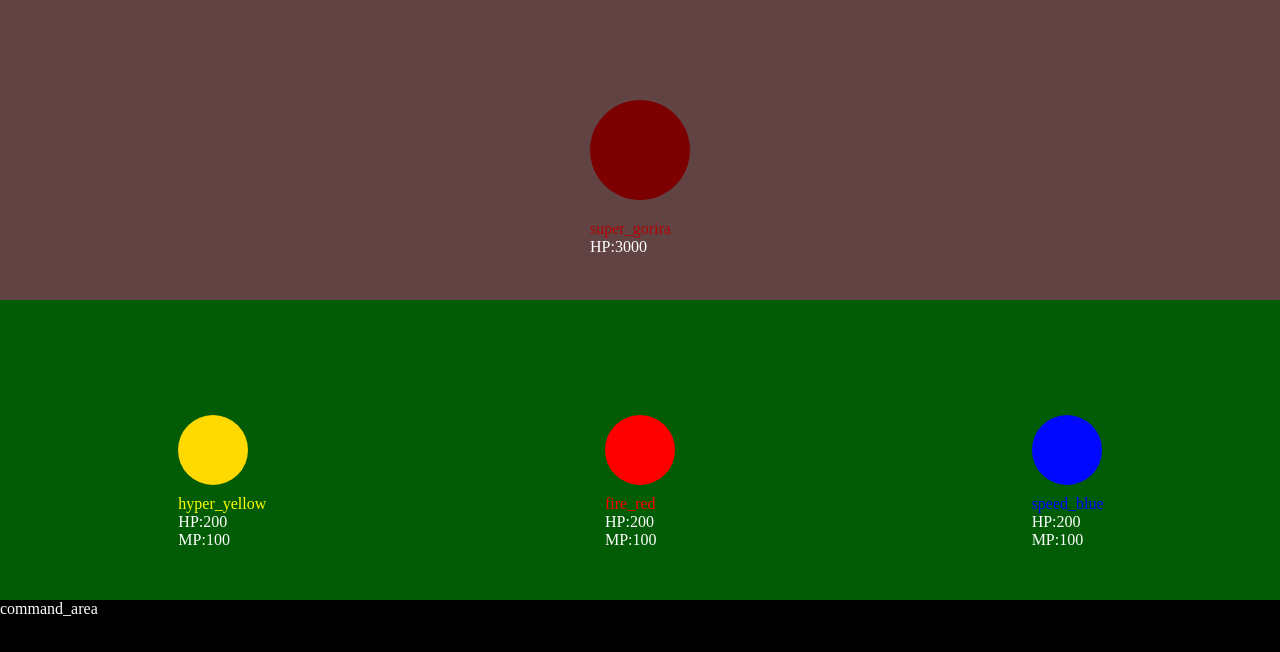
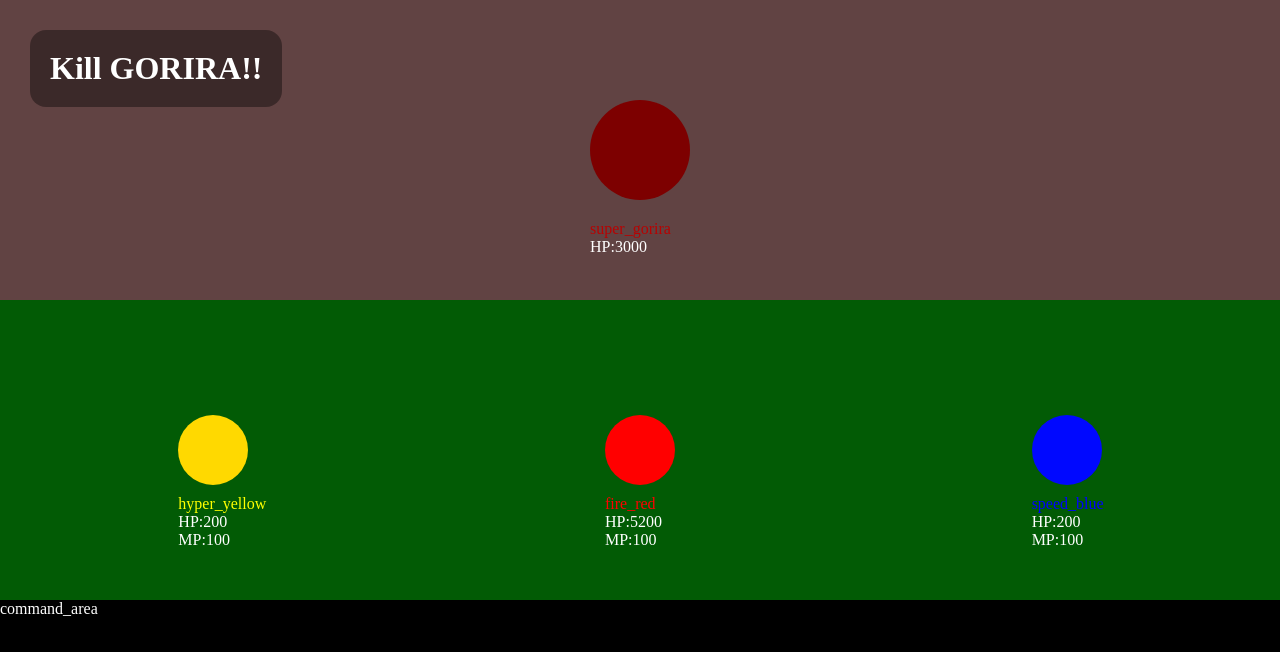
Before and after one commit to kee111/kusogeReact, a React (Create React App) app: page / in a window 1280 px wide. Shown: the top 652 px of the page. Built offline with nearby package versions, Linux system fonts and the light colour scheme.

Commit message:
綺麗にした

```diff
--- a/public/index.html
+++ b/public/index.html
@@ -2,7 +2,7 @@
 <html lang="ja">
     <head>
         <meta charset="utf-8" />
-    <title>React App</title>
+        <title>kill GORIRA!!!</title>
     </head>
     <body>
         <div id="root"></div>
--- a/src/App.css
+++ /dev/null
@@ -1,105 +0,0 @@
-.teki_area {
-  height: 300px;
-  background-color: #614343;
-  display: -webkit-box;
-  display: -ms-flexbox;
-  display: flex;
-  -webkit-box-pack: center;
-      -ms-flex-pack: center;
-          justify-content: center;
-  -webkit-box-align: center;
-      -ms-flex-align: center;
-          align-items: center;
-}
-
-.teki_area .super_gorira_wrapper {
-  width: 100px;
-  height: 100px;
-  background-color: #7d0000;
-  border-radius: 100%;
-  position: relative;
-  color: white;
-}
-
-.teki_area .super_gorira_wrapper .status {
-  position: absolute;
-  top: 120px;
-}
-
-.teki_area .super_gorira_wrapper .status .name {
-  color: #b80202;
-}
-
-.mikata_area {
-  height: 300px;
-  background-color: #025b05;
-  display: -webkit-box;
-  display: -ms-flexbox;
-  display: flex;
-  -ms-flex-pack: distribute;
-      justify-content: space-around;
-  -webkit-box-align: center;
-      -ms-flex-align: center;
-          align-items: center;
-}
-
-.mikata_area .hyper_yellow_wrapper {
-  width: 70px;
-  height: 70px;
-  background-color: #ffd900;
-  color: white;
-  border-radius: 100%;
-  position: relative;
-}
-
-.mikata_area .hyper_yellow_wrapper .status {
-  position: absolute;
-  top: 80px;
-}
-
-.mikata_area .hyper_yellow_wrapper .status .name {
-  color: yellow;
-}
-
-.mikata_area .fire_red_wrapper {
-  width: 70px;
-  height: 70px;
-  background-color: red;
-  color: white;
-  border-radius: 100%;
-  position: relative;
-}
-
-.mikata_area .fire_red_wrapper .status {
-  position: absolute;
-  top: 80px;
-}
-
-.mikata_area .fire_red_wrapper .status .name {
-  color: red;
-}
-
-.mikata_area .speed_blue_wrapper {
-  width: 70px;
-  height: 70px;
-  background-color: #0008ff;
-  color: white;
-  border-radius: 100%;
-  position: relative;
-}
-
-.mikata_area .speed_blue_wrapper .status {
-  position: absolute;
-  top: 80px;
-}
-
-.mikata_area .speed_blue_wrapper .status .name {
-  color: blue;
-}
-
-.command_area {
-  height: 200px;
-  color: white;
-  background-color: black;
-}
-/*# sourceMappingURL=App.css.map */
--- a/src/App.js
+++ b/src/App.js
@@ -1,17 +1,33 @@
-import React from "react";
+import React, { useEffect, useState } from "react";
 import Fighter from "./components/ Fighter";
-import "./App.css";
+import "./App.scss";
 import Teki from "./components/Teki";
+import Header from "./components/Header";
+
+const functions = {
+    changeHP_fighter: (newFigher, fighterName, hp) => {
+        return newFigher.map((fighter) => {
+            if (fighterName == fighter.name) {
+                fighter.hp = fighter.hp + hp;
+            }
+            return fighter;
+        });
+    },
+};
 
 // main
 function App() {
-    // 敵と味方の情報
-    const teki = { name: "super_gorira", hp: 3000 };
-    const fighter = [
+    const [teki, setTeki] = useState({ name: "super_gorira", hp: 3000 });
+    const [fighter, setFighter] = useState([
         { name: "hyper_yellow", hp: 200, mp: 100 },
         { name: "fire_red", hp: 200, mp: 100 },
         { name: "speed_blue", hp: 200, mp: 100 },
-    ];
+    ]);
+
+    const newFigher = Object.assign([], fighter);
+    useEffect(() => {
+        setFighter(functions.changeHP_fighter(newFigher, "fire_red", 5000));
+    }, []);
 
     // 変数にコンポーネントをまとめた
     const fighter_list = fighter.map((fighter, index) => (
@@ -27,6 +43,7 @@ function App() {
     // JSX
     return (
         <div className="wapper">
+            <Header />
             <div className="teki_area">{teki_list}</div>
             <div className="mikata_area">{fighter_list}</div>
             <div className="command_area">command_area</div>
--- /dev/null
+++ b/src/components/Header.js
@@ -0,0 +1,9 @@
+import "./header.scss"
+
+export default function Header() {
+    return (
+        <header>
+            <h1 className="header">Kill GORIRA!!</h1>
+        </header>
+    );
+}
--- /dev/null
+++ b/src/components/header.scss
@@ -0,0 +1,8 @@
+.header {
+    position: fixed;
+    margin: 30px;
+    color: white;
+    background-color: rgba(0, 0, 0, 0.386);
+    padding: 20px;
+    border-radius: 16px;
+}
--- a/src/index.css
+++ /dev/null
@@ -1,7 +0,0 @@
-* {
-  -webkit-box-sizing: border-box;
-          box-sizing: border-box;
-  margin: 0;
-  padding: 0;
-}
-/*# sourceMappingURL=index.css.map */
--- a/src/index.js
+++ b/src/index.js
@@ -1,6 +1,6 @@
 import React from "react";
 import ReactDOM from "react-dom";
-import "./index.css";
+import "./index.scss";
 import App from "./App";
 
 ReactDOM.render(<App />, document.getElementById("root"));
```
Also changed, not shown: src/reportWebVitals.js (+5 -3 lines), src/setupTests.js (+1 -1 lines), src/index.scss (line endings or trailing spaces), 2 other files (tests, documents, lock files or other folders). Lines whose indentation alone changed are shown as unchanged.
